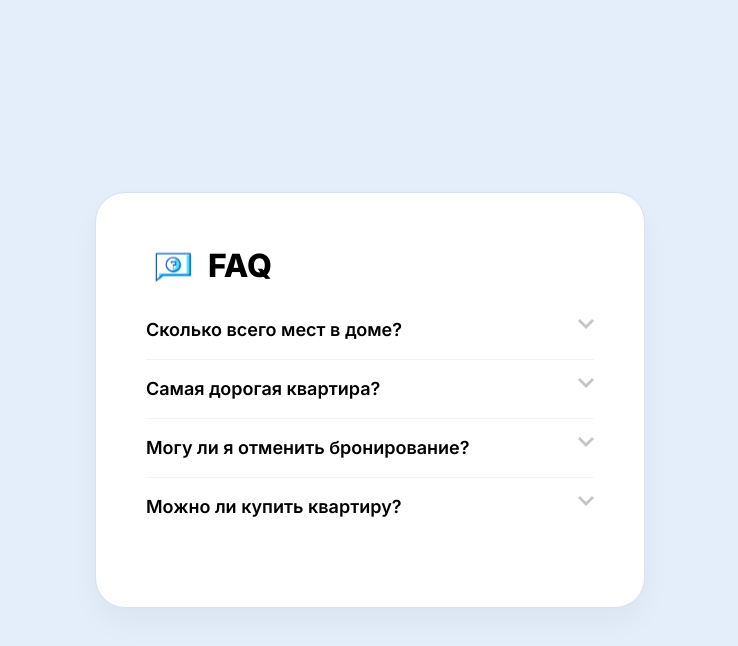
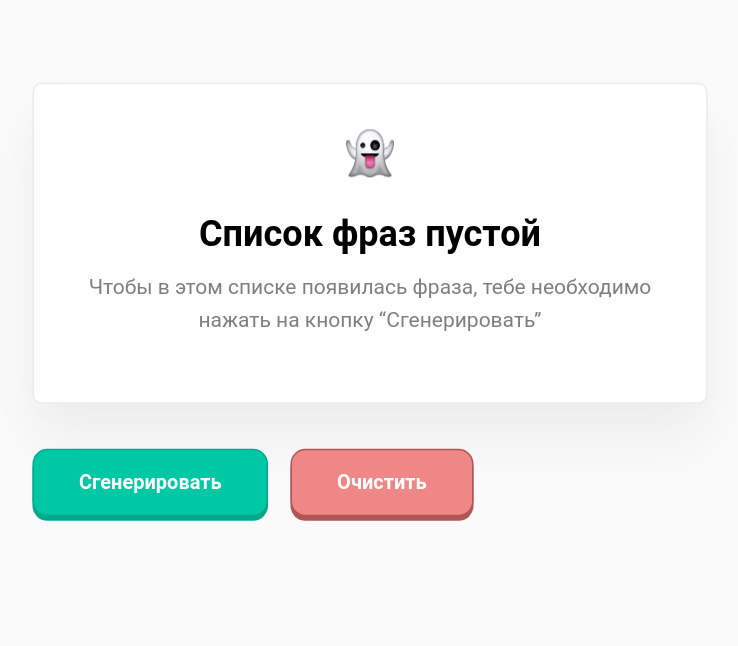
Before and after one commit to ilja-shefer/react-test, a React (Create React App) app: page / in a window 1280 px wide. Shown: the top 646 px of the page, without its empty margins (270-1008 px from the left). Built offline with nearby package versions, Linux system fonts and the light colour scheme.

Commit message:
Сделал дз №4

```diff
--- a/src/index.js
+++ b/src/index.js
@@ -3,7 +3,9 @@
 import './index.css';
 //import App from './tutorial_1/App';
 //import App from './tutorial_2/App';
-import App from './tutorial_3/App';
+//import App from './tutorial_3/App';
+import App from './tutorial_4/App';
+
 
 ReactDOM.render(
   <React.StrictMode>
--- /dev/null
+++ b/src/tutorial_4/App.css
@@ -0,0 +1,75 @@
+* {
+  font-family: 'Roboto';
+}
+
+body {
+  background-color: #fafafa;
+}
+
+.wrapper {
+  width: 450px;
+  margin: 50px auto;
+  transform: scale(1.5) translateY(70px);
+}
+
+.list {
+  max-height: 400px;
+  overflow: auto;
+  padding: 30px;
+  margin-bottom: 30px;
+}
+
+.btn {
+  height: 45px;
+  padding: 0 30px;
+  border: 0;
+  border-radius: 10px;
+  margin-right: 15px;
+  font-weight: 600;
+  cursor: pointer;
+  transition: all 0.15s ease;
+}
+.btn:active {
+  transform: translateY(2px);
+  box-shadow: none;
+}
+.btn_generate {
+  background-color: #00c8a4;
+  color: #fff;
+  box-shadow: 0 3px 0 #00a98b;
+  border: 1px solid #00a98b;
+}
+.btn_clear {
+  background-color: #f08787;
+  box-shadow: 0 3px 0 #b05555;
+  border: 1px solid #b05555;
+  color: #fff;
+}
+
+.block {
+  padding: 15px 30px;
+  background: #ffffff;
+  border: 1px solid #ebebeb;
+  box-sizing: border-box;
+  box-shadow: 0px 9px 24px rgba(0, 0, 0, 0.01), 0px 25px 40px rgba(0, 0, 0, 0.05);
+  border-radius: 6px;
+  margin-bottom: 30px;
+}
+.block h3 {
+  font-size: 18px;
+}
+
+.empty-block {
+  text-align: center;
+  padding: 30px;
+}
+.empty-block h2 {
+  font-size: 24px;
+  margin-bottom: 0;
+}
+.empty-block p {
+  margin-top: 10px;
+  font-size: 14px;
+  opacity: 0.5;
+  line-height: 22px;
+}
--- /dev/null
+++ b/src/tutorial_4/App.js
@@ -0,0 +1,98 @@
+import React, { useState } from 'react';
+import './App.css';
+
+import EmptyBlock from './components/EmptyBlock';
+import Phrase from './components/Phrase';
+
+function App() {
+  const [phrasesArr, setPhrases] = useState([]);
+
+  const adjectivesArr = [
+    'абсолютный',
+    'азартный',
+    'активный',
+    'ангельский',
+    'астрономический',
+    'баснословный',
+    'безбрежный',
+    'безвозвратный',
+    'безграничный',
+    'бездонный',
+    'бездушный',
+    'безжалостный',
+    'замечательно',
+    'замечательный',
+    'записной',
+    'запредельный',
+    'заядлый',
+    'звериный',
+    'зверский',
+    'зеленый',
+    'злой',
+    'злостный',
+    'значительный',
+    'неоспоримый',
+    'неотразимый',
+    'неоценимый',
+    'непередаваемый',
+  ];
+
+  const nounsArr = [
+    'лгун',
+    'день',
+    'конь',
+    'олень',
+    'человек',
+    'программист',
+    'ребёнок',
+    'конец',
+    'город',
+    'дурак',
+  ];
+
+  const makePfrase = () => {
+    return (
+      adjectivesArr[Math.floor(Math.random() * adjectivesArr.length)] +
+      ' ' +
+      adjectivesArr[Math.floor(Math.random() * adjectivesArr.length)] +
+      ' ' +
+      nounsArr[Math.floor(Math.random() * nounsArr.length)]
+    );
+  };
+
+  const addNewPhrases = () => {
+    setPhrases([makePfrase(), ...phrasesArr]);
+  };
+
+  const clearPhrasesArr = () => {
+    setPhrases([]);
+    console.log(phrasesArr.length);
+  };
+
+  return (
+    <>
+      <div className="wrapper">
+        {phrasesArr.length === 0 ? (
+          <EmptyBlock />
+        ) : (
+          <Phrase
+          text={phrasesArr.map((elemArr, index) => (
+            <div key={index} className="block">
+              <h3>{elemArr}</h3>
+            </div>
+          ))}
+        />
+        )}
+
+        <button onClick={() => addNewPhrases()} className="btn btn_generate">
+          Сгенерировать
+        </button>
+        <button onClick={() => clearPhrasesArr()} className="btn btn_clear">
+          Очистить
+        </button>
+      </div>
+    </>
+  );
+}
+
+export default App;
--- /dev/null
+++ b/src/tutorial_4/components/EmptyBlock.jsx
@@ -0,0 +1,15 @@
+import React from 'react';
+import ghost from '../img/ghost.png'
+
+function EmptyBlock() {
+  return (
+    <>
+      <div className="block empty-block">
+        <img src={ghost} width="32px" height="32px" alt="Ghost" />
+        <h2>Список фраз пустой</h2>
+        <p>Чтобы в этом списке появилась фраза, тебе необходимо нажать на кнопку “Сгенерировать”</p>
+      </div>
+    </>
+  );
+}
+export default EmptyBlock;
--- /dev/null
+++ b/src/tutorial_4/components/Phrase.jsx
@@ -0,0 +1,14 @@
+import React from 'react';
+
+function Phrase({ text }) {
+  console.log(text);
+  return (
+    <>
+      <div className="list">
+        {text}
+      </div>
+    </>
+  );
+}
+
+export default Phrase;
```
Also changed, not shown: src/tutorial_4/img/ghost.png (added).
